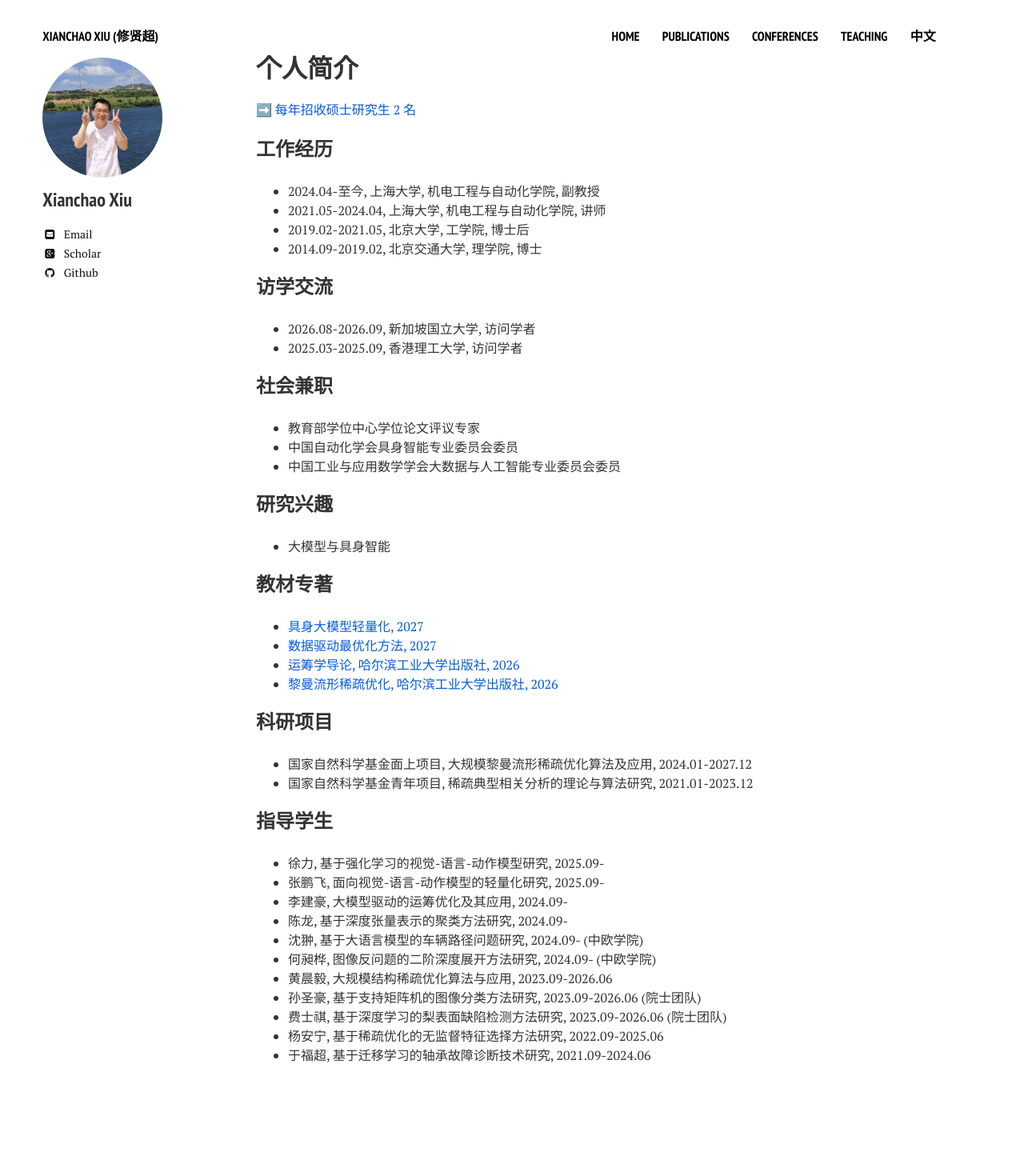
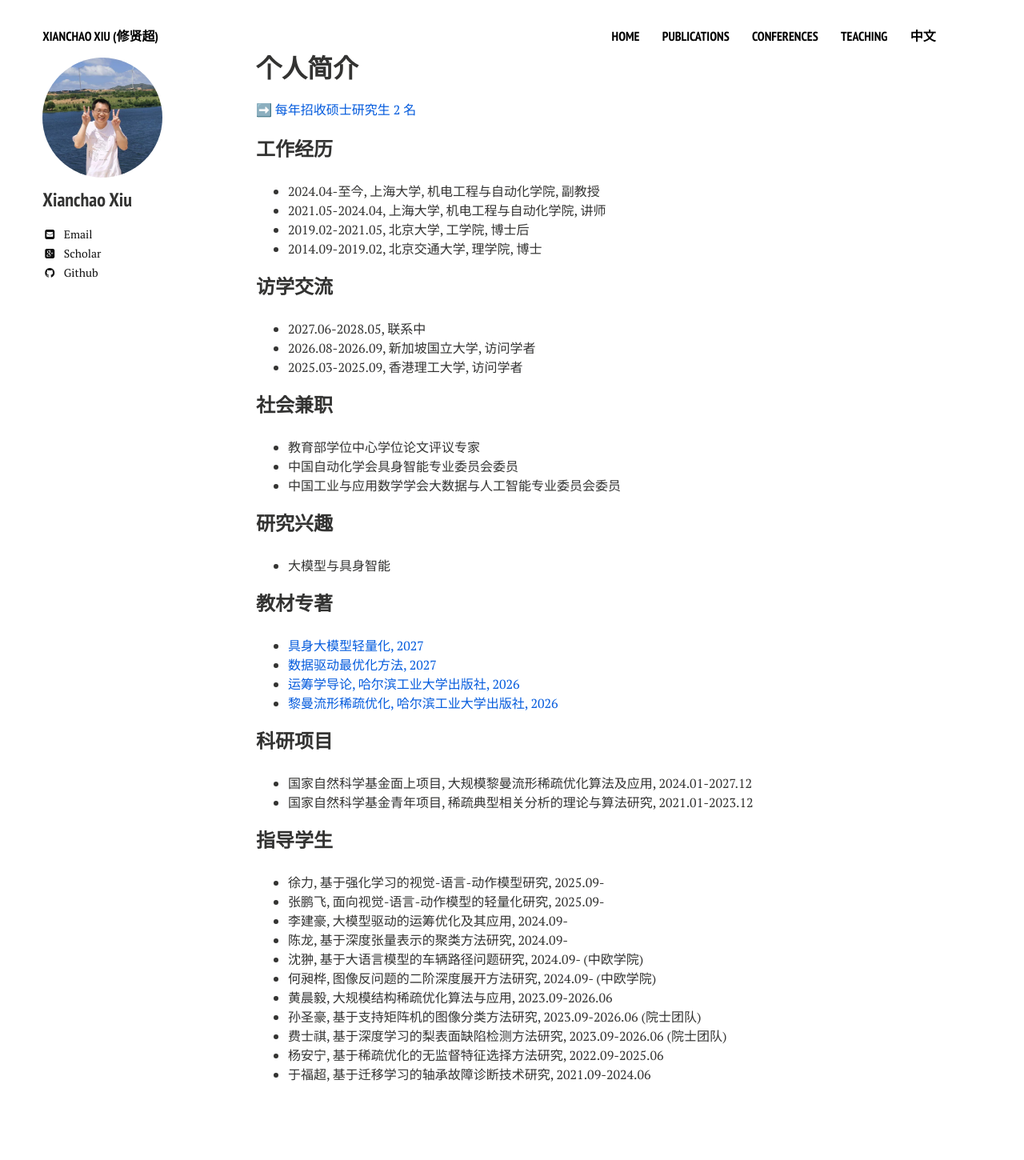
Before and after one commit to xianchaoxiu/xianchaoxiu.github.io, a Jekyll site: the page built from chinese/index.md, in a window 1280 px wide. Shown: the whole page at 80% size. Built offline with Jekyll 4.4.1, drawn with Linux system fonts in a browser that asks for light colours; nearby versions of some CDN libraries; before the commit the page ends 1426 px from its top, so only the background shows below that.

Commit message:
Update index.md

```diff
--- a/chinese/index.md
+++ b/chinese/index.md
@@ -17,6 +17,7 @@ share: false
 * 2014.09-2019.02, 北京交通大学, 理学院, 博士 <br>
 
 ### 访学交流
+* 2027.06-2028.05, 联系中 <br>
 * 2026.08-2026.09, 新加坡国立大学, 访问学者 <br>
 * 2025.03-2025.09, 香港理工大学, 访问学者 <br>
 
```
